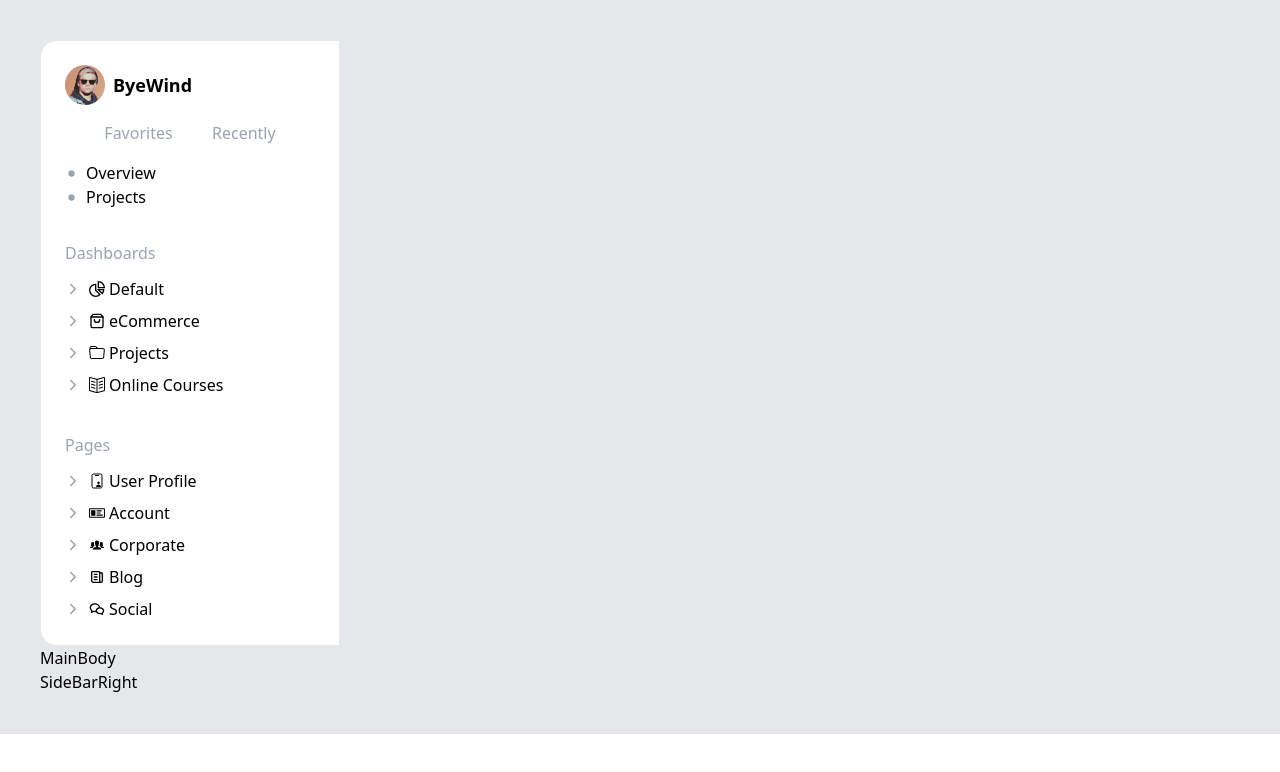
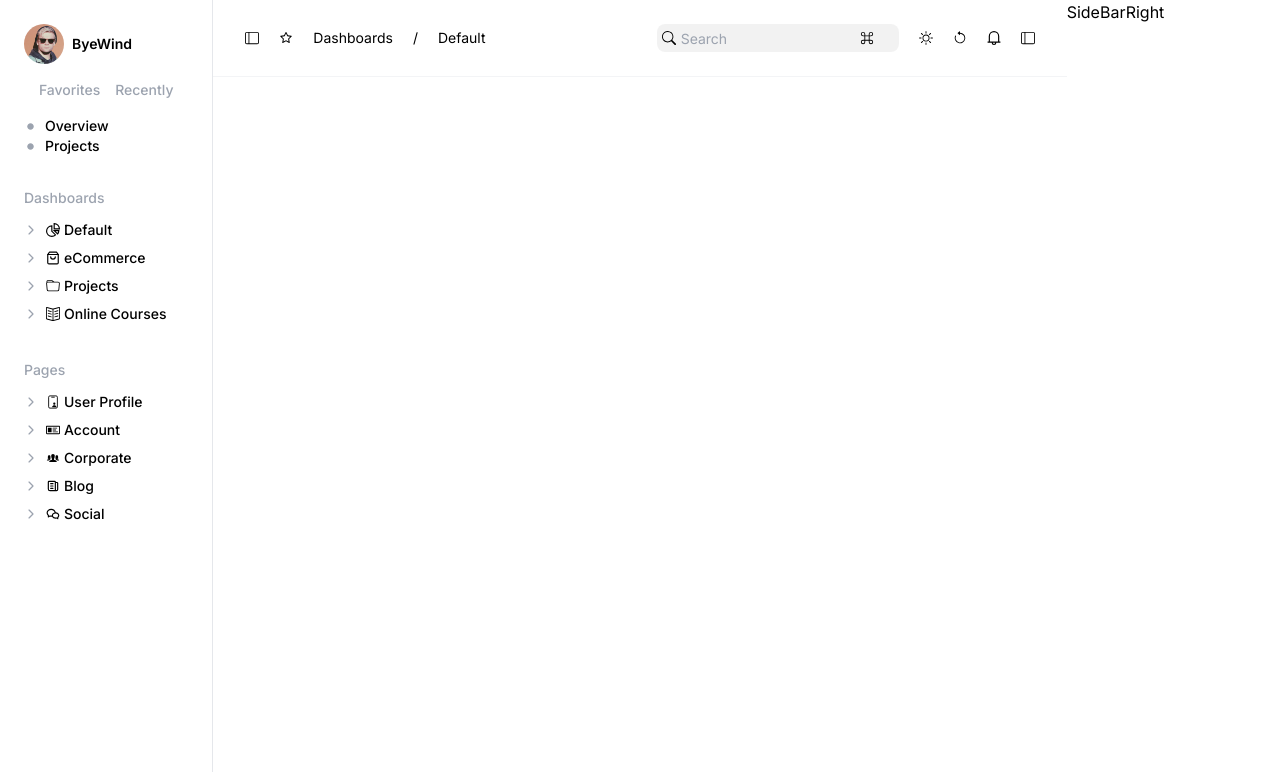
Before and after one commit to kamrankhancodes/splice-frontend-test, a React (Create React App) app: page /dashboard in a window 1280 px wide. Shown: the top 772 px of the page. Built offline with nearby package versions, Linux system fonts and the light colour scheme.

Commit message:
Header component cemplete

```diff
--- a/src/components/Header.component.jsx
+++ b/src/components/Header.component.jsx
@@ -1,7 +1,51 @@
+import { BsArrowCounterclockwise, BsCommand, BsLayoutSidebar, BsSearch, BsSun } from "react-icons/bs"
+import { AiOutlineStar } from "react-icons/ai"
+import { GrNotification } from "react-icons/gr"
+
+
 const Header = ()=>{
     return(
-        <header>
-            Header
+        <header class=" text-sm header flex flex-wrap items-center px-8 py-6 justify-between w-full">
+
+            <div class="nav-bar-left flex items-center">
+              <ul class="flex items-center">
+                <li>
+                  < BsLayoutSidebar />
+                </li>
+                <li>
+                  < AiOutlineStar />
+                </li>
+                <li><a href="/">Dashboards</a></li>
+                <li>/</li>
+                <li><a href="/">Default</a></li>
+              </ul>
+            </div>
+            <div class="nav-bar-right flex items-center">
+              <ul class="flex items-center">
+                <li class="flex items-center relative search-bar">
+                  <span class="absolute left-[5px]">
+                    <BsSearch />
+                  </span>
+                  <input type="search" placeholder="Search" />
+                  <span class="absolute right-[25px] flex my-auto">
+                    <BsCommand />
+                  </span>
+                </li>
+                <li>
+                 < BsSun />
+                </li>
+                <li>
+                 < BsArrowCounterclockwise/>
+                </li>
+                <li>
+                < GrNotification />
+                </li>
+                <li>
+                < BsLayoutSidebar />
+                </li>
+              </ul>
+            </div>
+
         </header>
     )
 }
--- a/src/index.css
+++ b/src/index.css
@@ -1,3 +1,144 @@
 @tailwind base;
 @tailwind components;
 @tailwind utilities;
+
+
+body {
+    @apply p-0 m-0;
+    font-family: 'Inter', sans-serif;
+}
+
+
+.dashborad_wrap {
+    @apply overflow-hidden;
+}
+.dashborad_row {
+    @apply flex;
+}
+
+/*--- Sidebar CSS Start ---*/
+.side_bar {
+    @apply w-[212px] flex-[0_0_212px] h-screen bg-white border-r border-gray-300 py-6 pl-6 pr-4;
+}
+.profile {
+    @apply flex items-center mb-6;
+}
+.profile .avatar {
+    @apply w-6 h-6 rounded-full overflow-hidden;
+}
+.profile-name {
+    @apply text-sm text-[#1C1C1C] leading-normal pl-2 inline-block;
+}
+.side_bar_title{
+    @apply flex items-center ;
+
+}
+.side_bar_title span{
+    @apply text-sm font-normal leading-normal text-[#000] text-opacity-20;
+
+}
+.side_bar_item li a{
+    @apply text-sm font-normal leading-normal text-[#1C1C1C]
+}
+.dashboard_dropdown h3{
+    @apply text-sm font-normal leading-normal text-[#000] text-opacity-20 mb-3;
+}
+.dropdown h5{
+    @apply text-sm font-normal leading-normal text-[#1C1C1C]
+}
+.dropdown-list {
+    @apply hidden;
+    transition: 0.35s all ease;
+}
+.dropdown.show .dropdown-list {
+    @apply block;
+}
+.dropdown-list li {
+    @apply mb-2;
+}
+.dropdown-list li a {
+    @apply text-sm font-normal leading-normal text-[#1C1C1C] w-full p-1 relative rounded-[8px] inline-block hover:bg-[#000] hover:bg-opacity-[0.05] before:content-[''] before:inline-block before:w-[5px] before:h-4 before:bg-[#1C1C1C] before:absolute before:left-[1px] before:top-[5px] before:rounded-[8px] before:opacity-0 hover:before:opacity-100;
+}
+.dropdown-label {
+    @apply cursor-pointer mb-2;
+}
+.dropdown-label>img {
+    @apply rotate-0;
+    transition: 0.35s all ease;
+}
+.dropdown.show>.dropdown-label>img {
+    @apply rotate-[90deg];
+}
+/*--- Sidebar CSS End ---*/
+
+.dashboard_main {
+    @apply w-full overflow-auto h-screen;
+}
+.header {
+    @apply border-b border-gray-100
+}
+.nav-bar-left ul li{
+    @apply mr-5
+}
+.nav-bar-right ul li{
+    @apply ml-5
+}
+.search-bar input{
+    @apply h-7 text-sm font-normal leading-normal bg-[#000] bg-opacity-5 rounded-lg pl-6 pr-2
+}
+/*-----------dashboard_tab-----*/
+.dashboard_tab .tab_list ul li{
+    @apply mr-5
+}
+.dashboard_tab .tab_list ul li a{
+    @apply text-sm font-normal leading-normal text-[#1C1C1C] text-opacity-20
+}
+.dashboard_tab .tab_list ul li a.active{
+    @apply text-[#1C1C1C]
+}
+.dashboard_tab .tab_button ul li{
+    @apply ml-5
+}
+.dashboard_tab .tab_button ul li a{
+    @apply text-sm font-normal leading-normal text-[#1C1C1C] text-opacity-20
+}
+
+.dashboard_content_list ul li{
+    @apply pr-6 border-r pl-6
+}
+.dashboard_content_list ul li:first-child{
+    @apply pl-0
+}
+.dashboard_content_list ul li p{
+    @apply text-sm font-normal leading-normal text-[#1C1C1C]
+}
+.dashboard_content_list ul li h4{
+    @apply text-lg font-medium text-[#1C1C1C]
+}
+
+/*-----------notifications_bar-----*/
+.notifications_bar {
+    @apply w-[280px] flex-[0_0_280px] h-screen bg-white border-l border-gray-300 p-6 overflow-auto;
+}
+.notifications_bar h5 {
+    @apply text-sm text-[#1C1C1C] font-semibold leading-normal mb-5;
+}
+.notification-col {
+    @apply mb-4;
+}
+.notification {
+    @apply flex mb-4;
+}
+.notification .icon {
+    @apply w-6 h-6 flex-[0_0_24px] rounded-[8px] bg-[#E3F5FF] flex items-center justify-center;
+}
+.notification-info {
+    @apply pl-2;
+}
+.notification p {
+    @apply text-sm text-[#1C1C1C] leading-normal whitespace-nowrap overflow-hidden overflow-ellipsis w-[200px];
+}
+.notification span {
+    @apply text-xs text-[#1C1C1C] leading-normal mb-1 text-gray-200;
+}
+/*-----------notifications_bar-----*/
--- a/src/layout/MainBody.jsx
+++ b/src/layout/MainBody.jsx
@@ -1,8 +1,12 @@
 import React from 'react'
+import Header from '../components/Header.component'
 
 const MainBody = () => {
   return (
-    <div className='w-full md:w-1/2'>MainBody</div>
+    <div className='w-full md:w-8/12'>
+      < Header />
+
+    </div>
   )
 }
 
--- a/src/layout/SideBarRight.jsx
+++ b/src/layout/SideBarRight.jsx
@@ -2,7 +2,7 @@ import React from 'react'
 
 const SideBarRight = () => {
     return (
-        <div className=' w-full md:w-1/4'>SideBarRight
+        <div className=' w-full md:w-2/12'>SideBarRight
 {/*
             <Accordion open={open === 1} icon={<Icon id={1} open={open} />}>
                 <AccordionHeader onClick={() => handleOpen(1)}>
--- a/src/layout/SidebarLeft.jsx
+++ b/src/layout/SidebarLeft.jsx
@@ -1,6 +1,5 @@
 import { useState } from "react";
 import { GoPrimitiveDot } from "react-icons/go";
-import { FaGreaterThan } from "react-icons/fa";
 import { GrPieChart } from "react-icons/gr";
 import { FiShoppingBag } from "react-icons/fi";
 import { BsFolder } from "react-icons/bs";
@@ -23,7 +22,7 @@ const SidebarLeft = () => {
   };
 
   return (
-    <aside className="justify-star w-full flex-wrap md:w-1/4 bg-white overflow-hidden border border-r-gray-200 rounded-l-2xl">
+    <aside className="font-medium text-sm w-full flex-wrap md:w-2/12 bg-white border-r border-r-gray-200 rounded-l-2xl h-screen overflow-y-auto">
       <div className="m-6">
         <span className="flex ">
           <img
@@ -33,12 +32,12 @@ const SidebarLeft = () => {
             }
             alt="Rounded avatar"
           />
-          <p className="text-lg font-semibold  my-auto pl-2">ByeWind</p>
+          <p className=" font-semibold  my-auto pl-2">ByeWind</p>
         </span>
         <div className="pb-4">
           <span className="flex text-center justify-evenly py-4">
-            <p className="font-lg text-gray-400 width-full">Favorites</p>
-            <p className="font-lg text-gray-400 width-full">Recently</p>
+            <p className=" text-gray-400 width-full">Favorites</p>
+            <p className=" text-gray-400 width-full">Recently</p>
           </span>
           <ul>
             <li className="flex">
--- a/src/routes/Dashboard.jsx
+++ b/src/routes/Dashboard.jsx
@@ -5,14 +5,12 @@ import SideBarRight from '../layout/SideBarRight'
 
 const Dashboard = () => {
   return (
-    <div className=' flex flex-wrap bg-gray-200'>
-      <div className='w-full p-4 m-6 rounded-2xl'>
+      <div className='flex flex-wrap w-full md:h-screen md:overflow-hidden'>
 
       <SidebarLeft />
       <MainBody />
       <SideBarRight />
       </div>
-    </div>
   )
 }
 
```
